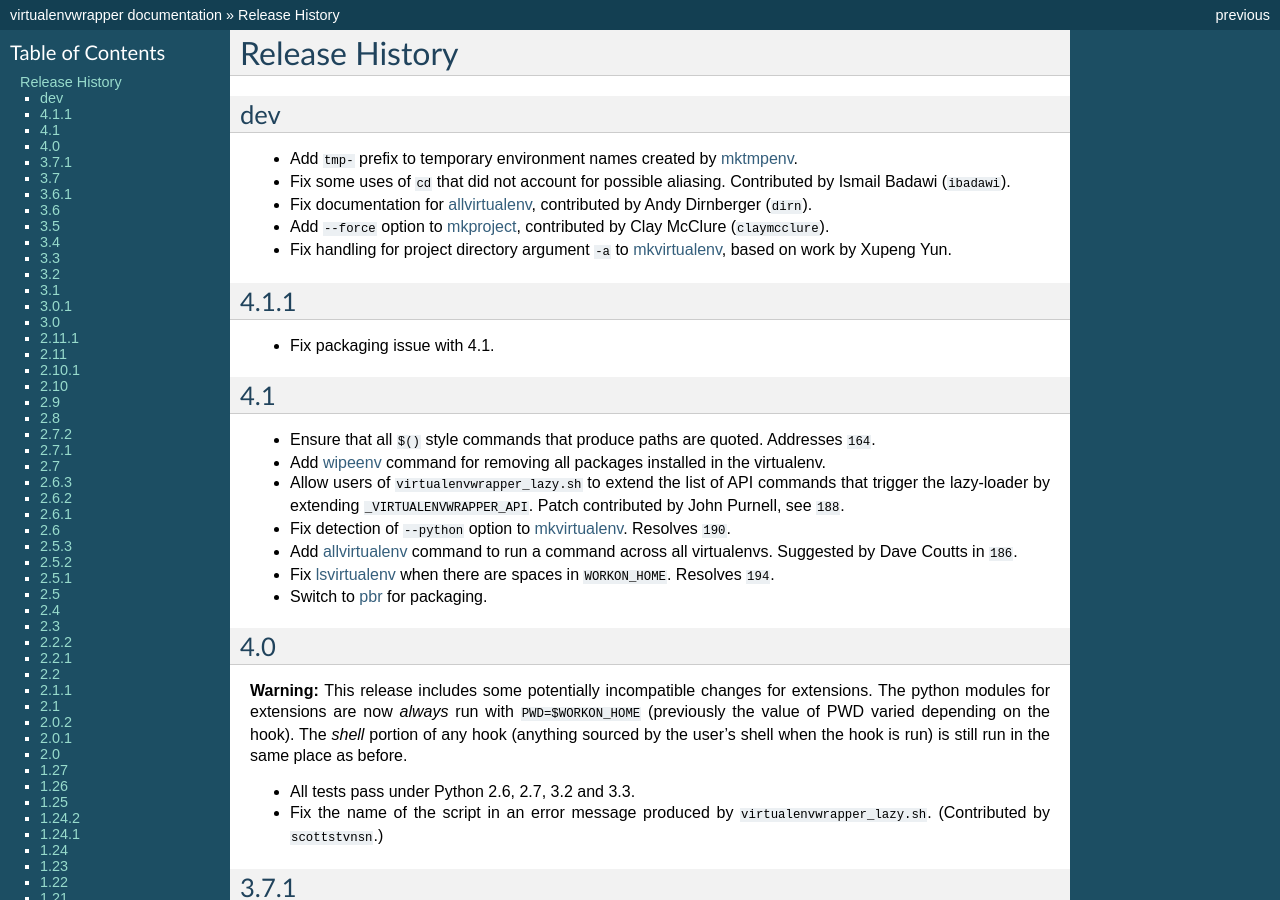
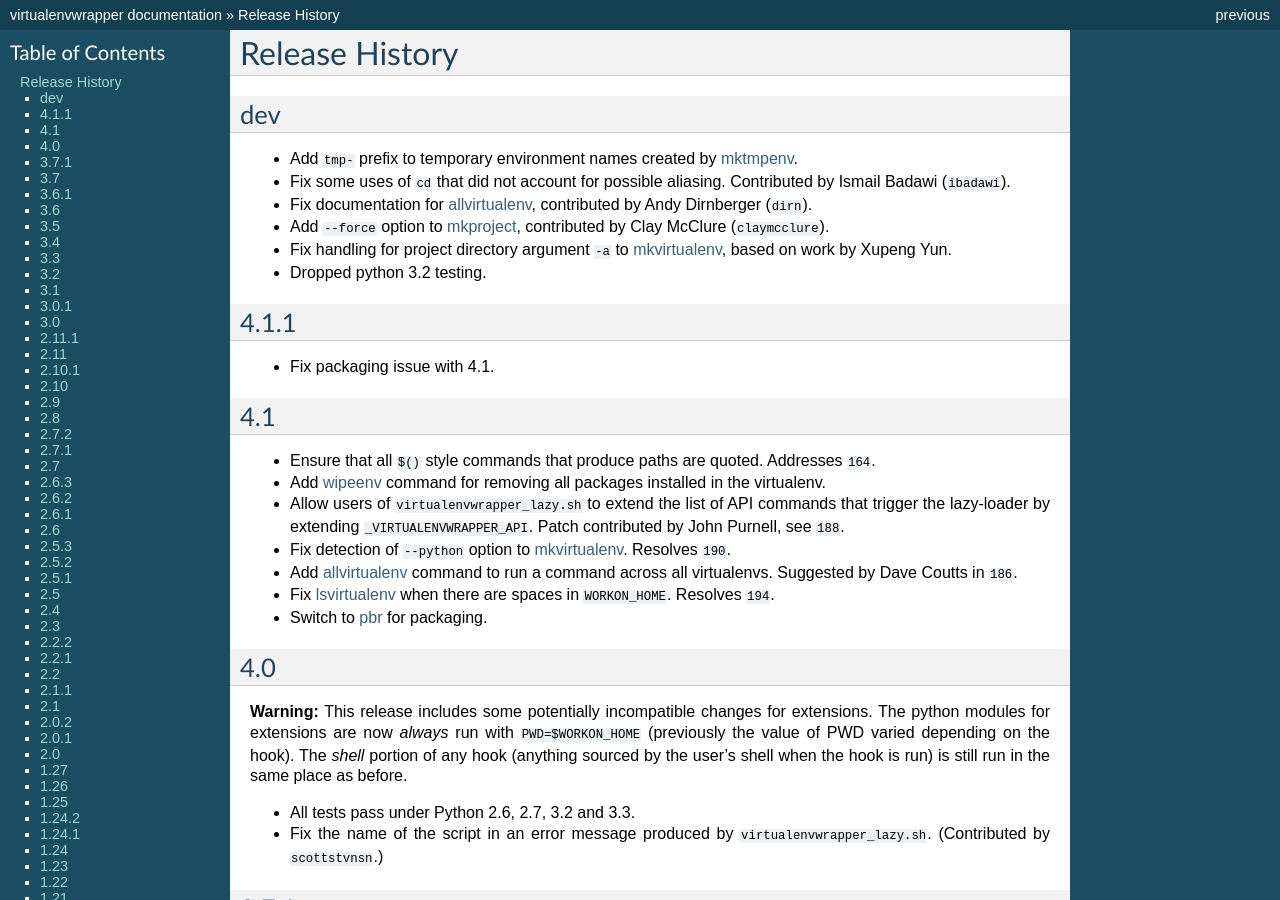
Before and after one commit to python-virtualenvwrapper/virtualenvwrapper, a Sphinx documentation site: the page built from docs/source/history.rst, in a window 1280 px wide and 900 px high. Built offline with Sphinx 7.4.7, drawn with Linux system fonts in a browser that asks for light colours; cross-references to code outside the pages are shown as plain code.

Commit message:
stop python 3.2 tests
Change-Id: Iea9e3020b73deefdf5ac978f7912748c03337ef7

```diff
--- a/docs/source/history.rst
+++ b/docs/source/history.rst
@@ -15,6 +15,7 @@
   Clay McClure (:bbuser:`claymcclure`).
 - Fix handling for project directory argument ``-a`` to
   :ref:`command-mkvirtualenv`, based on work by Xupeng Yun.
+- Dropped python 3.2 testing.
 
 4.1.1
 =====
--- a/setup.cfg
+++ b/setup.cfg
@@ -13,7 +13,6 @@
     Programming Language :: Python :: 2.6
     Programming Language :: Python :: 2.7
     Programming Language :: Python :: 3
-    Programming Language :: Python :: 3.2
     Programming Language :: Python :: 3.3
     Intended Audience :: Developers
     Environment :: Console
```
Also changed, not shown: 1 other file.
